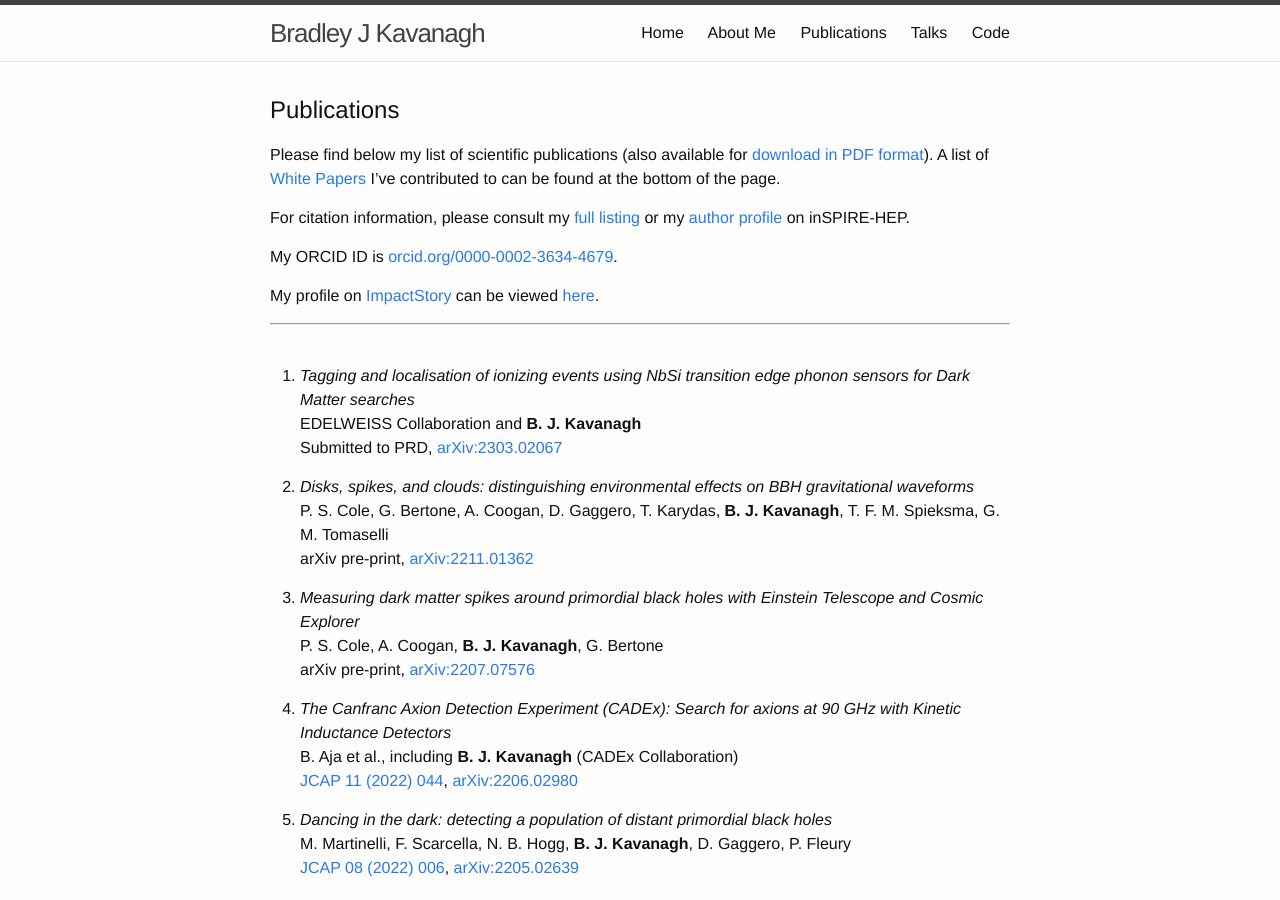
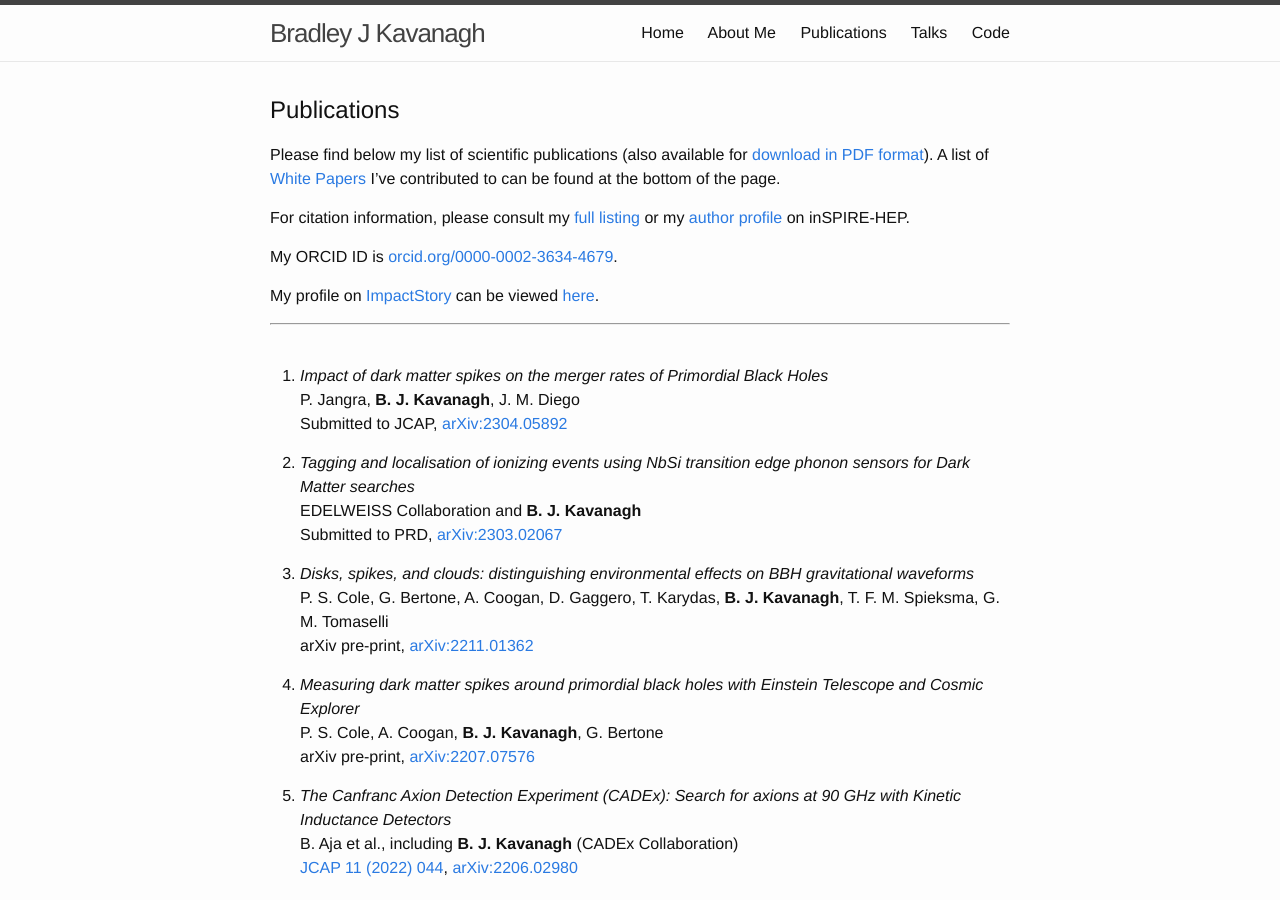
Before and after one commit to bradkav/bradkav.github.io, a Jekyll site: the page built from publications.md, in a window 1280 px wide and 900 px high. Built offline with Jekyll 4.4.1, drawn with Linux system fonts in a browser that asks for light colours.

Commit message:
Added new PBH paper

```diff
--- a/publications.md
+++ b/publications.md
@@ -20,7 +20,11 @@ My profile on [ImpactStory](https://impactstory.org/) can be viewed [here](https
 ***
 <br>
 
-1. *Tagging and localisation of ionizing events using NbSi transition edge phonon sensors for Dark Matter searches*
+1. *Impact of dark matter spikes on the merger rates of Primordial Black Holes*
+P. Jangra, **B. J. Kavanagh**, J. M. Diego
+Submitted to JCAP, [arXiv:2304.05892](https://arxiv.org/abs/2304.05892)
+
+2. *Tagging and localisation of ionizing events using NbSi transition edge phonon sensors for Dark Matter searches*
 EDELWEISS Collaboration and **B. J. Kavanagh**
 Submitted to PRD, [arXiv:2303.02067](https://arxiv.org/abs/2303.02067)
 
```
Also changed, not shown: 2 other files.
